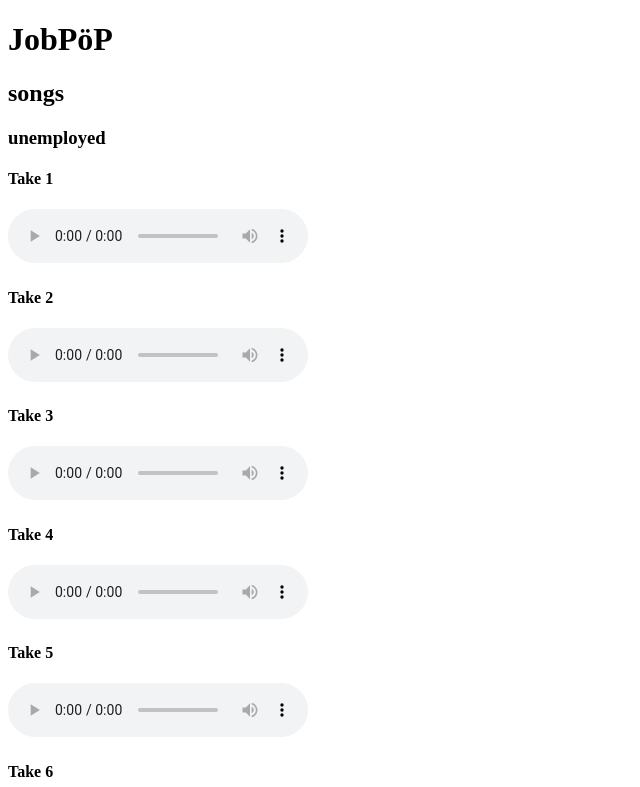
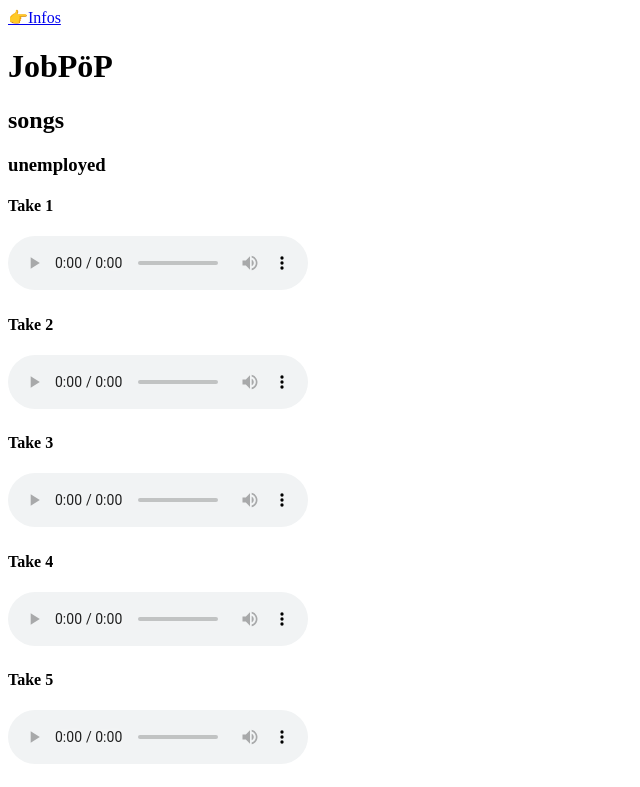
Before and after one commit to derfabifabi/derfabifabi.github.io, a plain HTML site: page index.html in a window 1280 px wide. Shown: the top 787 px of the page, without its empty margins (0-640 px from the left). Drawn offline with Linux system fonts and the light colour scheme.

Commit message:
readme change

```diff
--- a/index.html
+++ b/index.html
@@ -7,6 +7,11 @@
 <meta name="googlebot" content="noindex">
   </head>
   <body>
+
+<a href='https://github.com/derfabifabi/derfabifabi.github.io'>
+👉Infos
+</a>
+
 <h1>JobPöP</h1>
 <h2>songs</h2>
 
```
